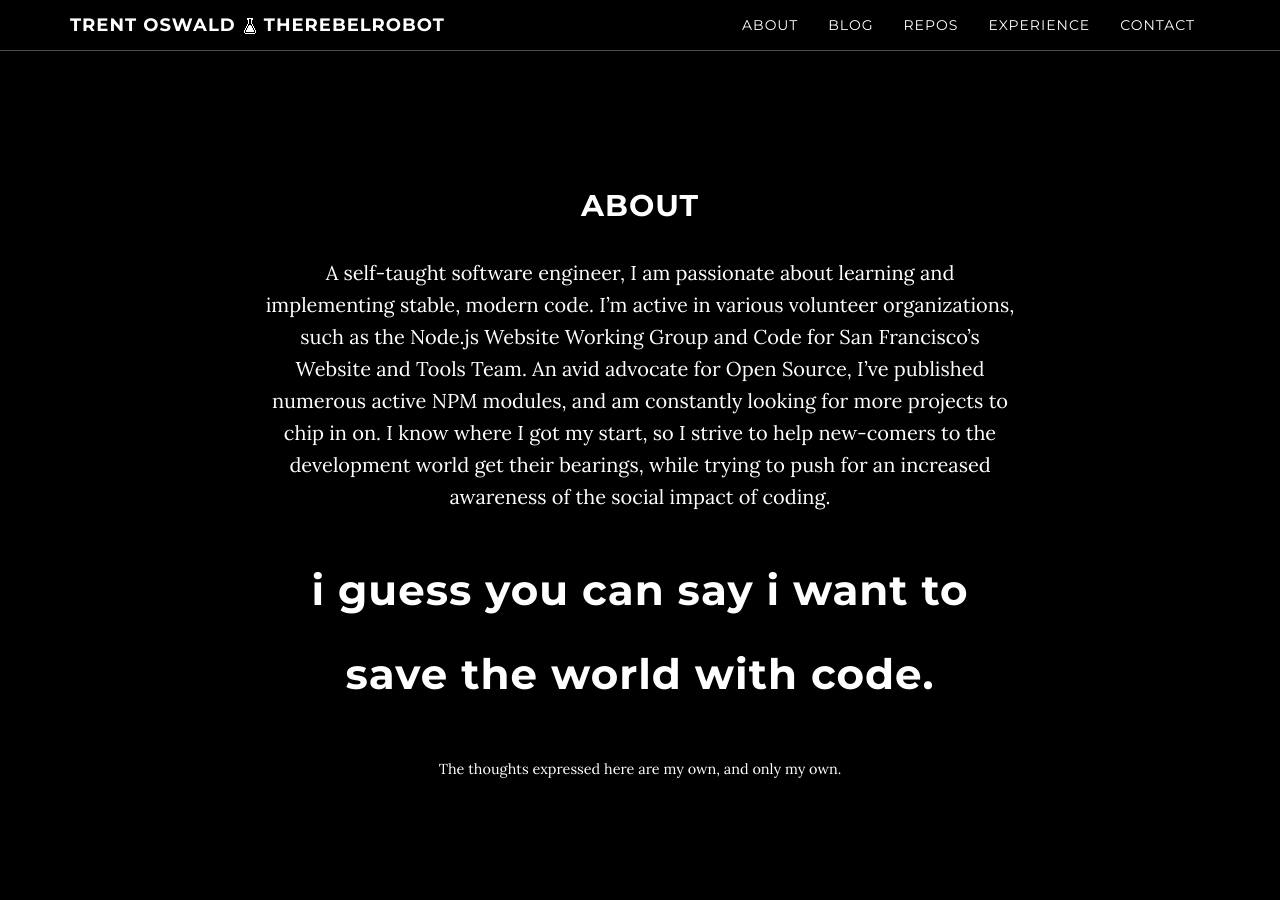
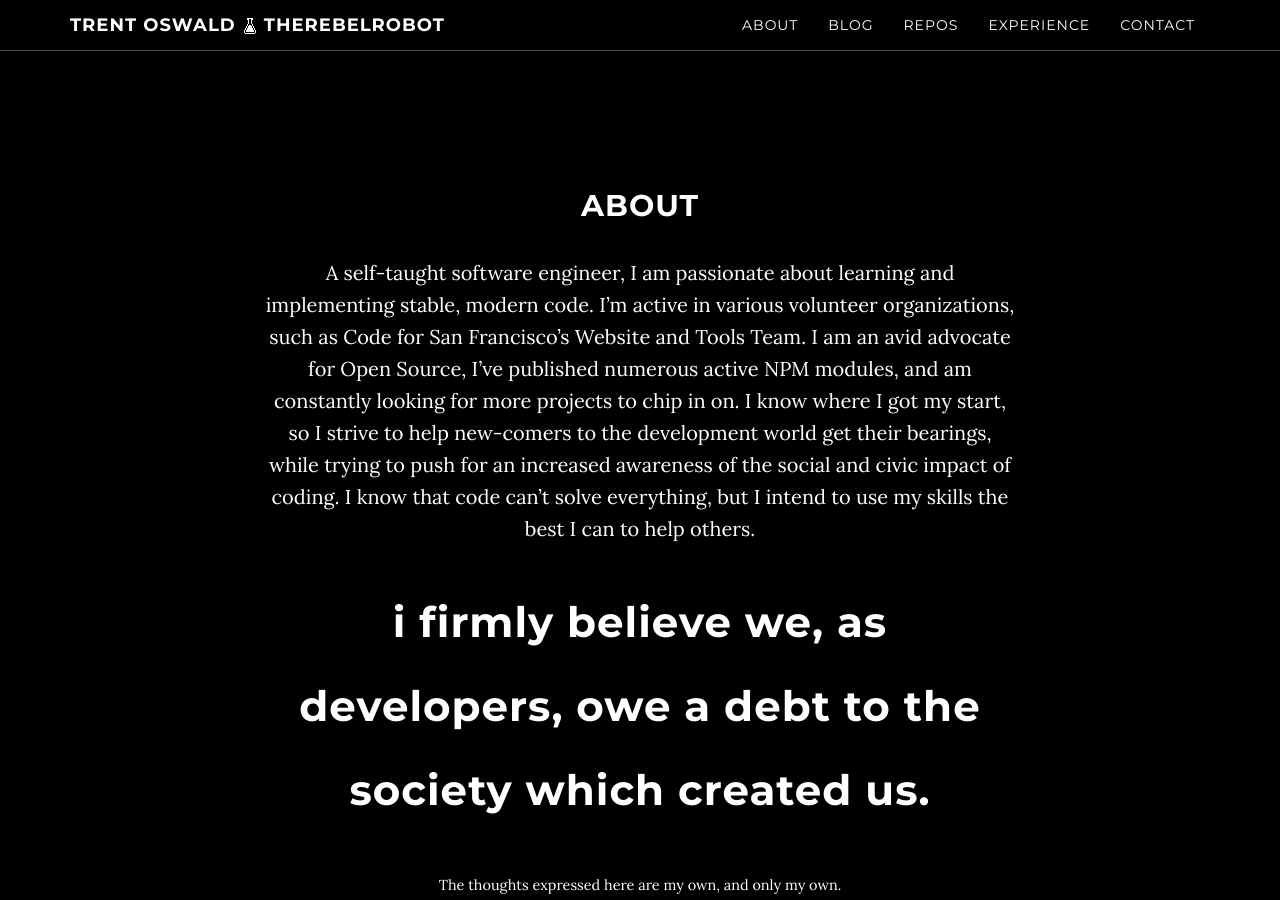
Before and after one commit to therebelrobot/old-website, a Jekyll site: the page built from index.html, in a window 1280 px wide and 900 px high, scrolled down 961 px. Built offline with Jekyll 4.4.1, drawn with Linux system fonts in a browser that asks for light colours; nearby versions of some CDN libraries; comment, search, counter and statistics services are not loaded.

Commit message:
Update about.html

```diff
--- a/about.html
+++ b/about.html
@@ -6,14 +6,14 @@ title: About
 ## About
 
 A self-taught software engineer, I am passionate about learning and implementing stable, modern code.
-I'm active in various volunteer organizations, such as the Node.js Website Working Group and
-Code for San Francisco's Website and Tools Team. An avid advocate for
-Open Source, I've published numerous active NPM modules, and am constantly looking for
+I'm active in various volunteer organizations, such as Code for San Francisco's Website and Tools Team.
+I am an avid advocate for Open Source, I've published numerous active NPM modules, and am constantly looking for
 more projects to chip in on. I know where I got my start, so I strive to help new-comers to the development
-world get their bearings, while trying to push for an increased awareness of the social impact of coding.
+world get their bearings, while trying to push for an increased awareness of the social and civic impact of
+coding. I know that code can't solve everything, but I intend to use my skills the best I can to help others.
 
 <h5 class="callout">
-I guess you can say I want to save the world with code.
+I firmly believe we, as developers, owe a debt to the society which created us.
 </h5>
 
 <small><small>The thoughts expressed here are my own, and only my own.</small></small>
```
